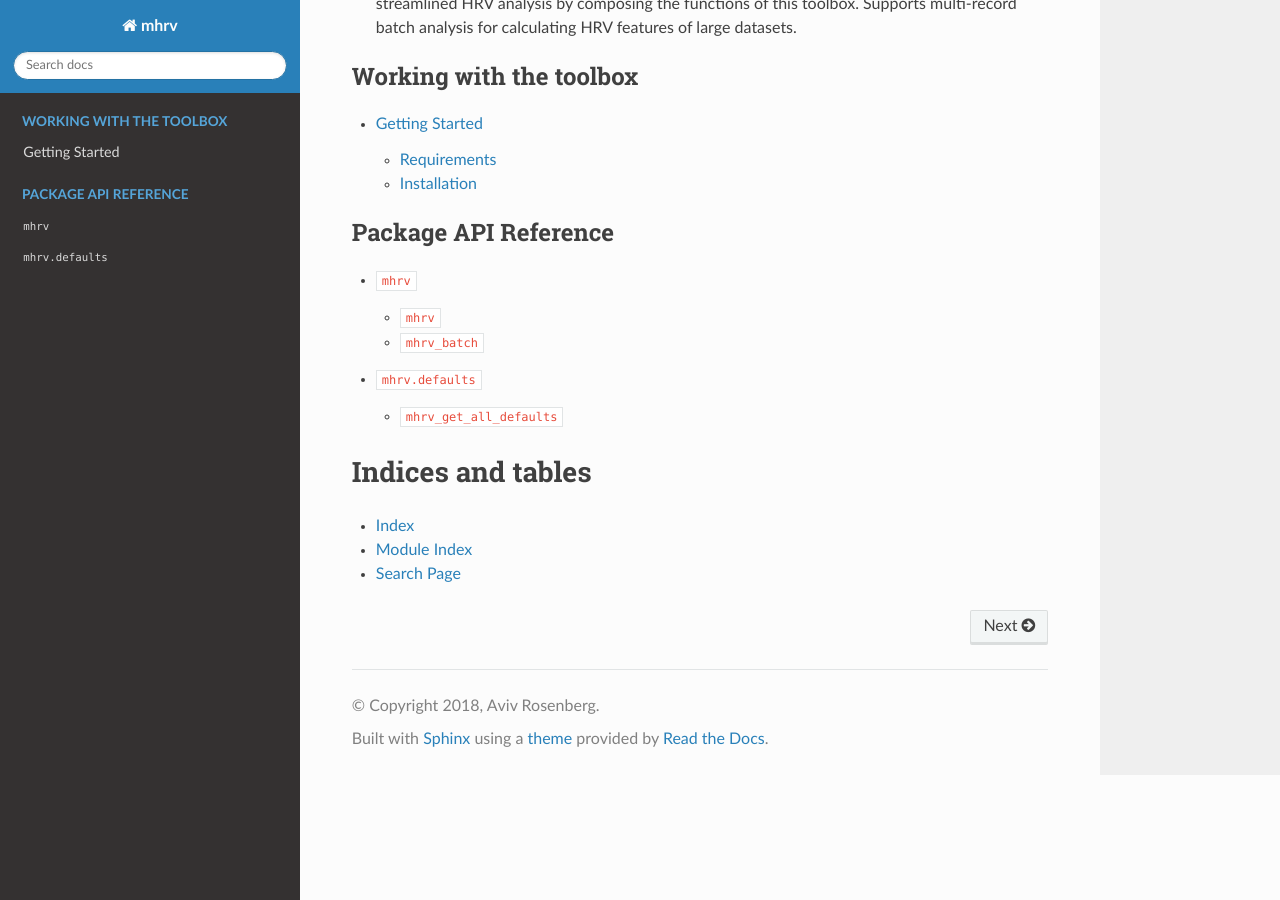
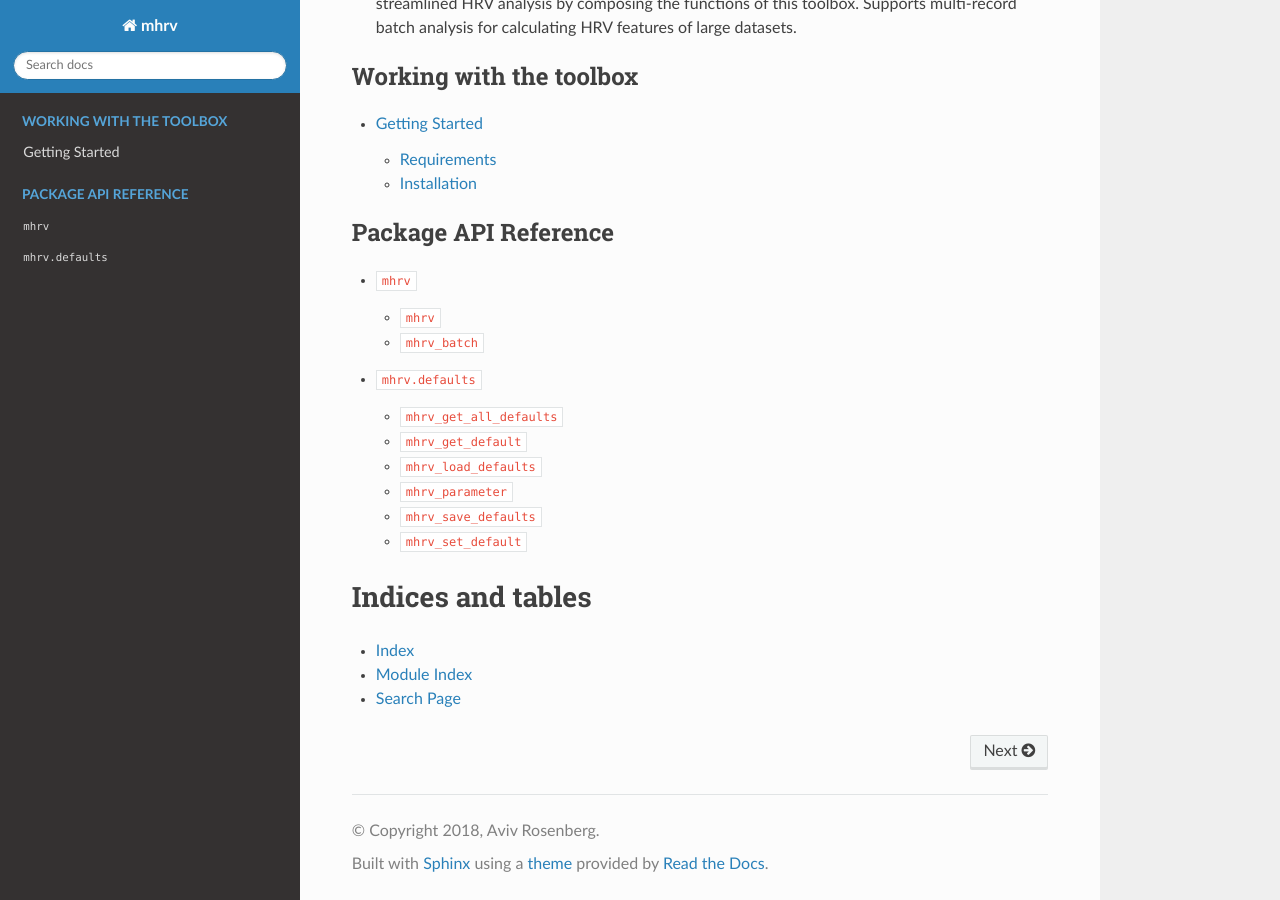
Before and after one commit to physiozoo/mhrv, a Sphinx documentation site: the page built from docs/index.rst, in a window 1280 px wide and 900 px high, scrolled down 657 px. Built offline with Sphinx 7.4.7 and the Read the Docs theme 2.0.0, drawn with Linux system fonts in a browser that asks for light colours.

Commit message:
Sphinx docs for defaults package

```diff
--- a/docs/sections/mhrv.defaults.rst
+++ b/docs/sections/mhrv.defaults.rst
@@ -1,8 +1,34 @@
 .. automodule:: mhrv.defaults
 
 :mod:`mhrv.defaults`
-========
+====================
+
 
 :func:`mhrv_get_all_defaults`
 -----------------------------
 .. autofunction:: mhrv_get_all_defaults
+
+
+:func:`mhrv_get_default`
+-----------------------------
+.. autofunction:: mhrv_get_default
+
+
+:func:`mhrv_load_defaults`
+-----------------------------
+.. autofunction:: mhrv_load_defaults
+
+
+:func:`mhrv_parameter`
+-----------------------------
+.. autofunction:: mhrv_parameter
+
+
+:func:`mhrv_save_defaults`
+-----------------------------
+.. autofunction:: mhrv_save_defaults
+
+
+:func:`mhrv_set_default`
+-----------------------------
+.. autofunction:: mhrv_set_default
--- a/docs/sections/mhrv.rst
+++ b/docs/sections/mhrv.rst
@@ -9,9 +9,9 @@ allow analysis of both ECG and R-peak annotation files in WFDB format and return
 all HRV metrics supported by the toolbox.
 
 :func:`mhrv`
---------
+------------
 .. autofunction:: mhrv
 
 :func:`mhrv_batch`
---------------
+------------------
 .. autofunction:: mhrv_batch
```
Also changed, not shown: 6 other files.
